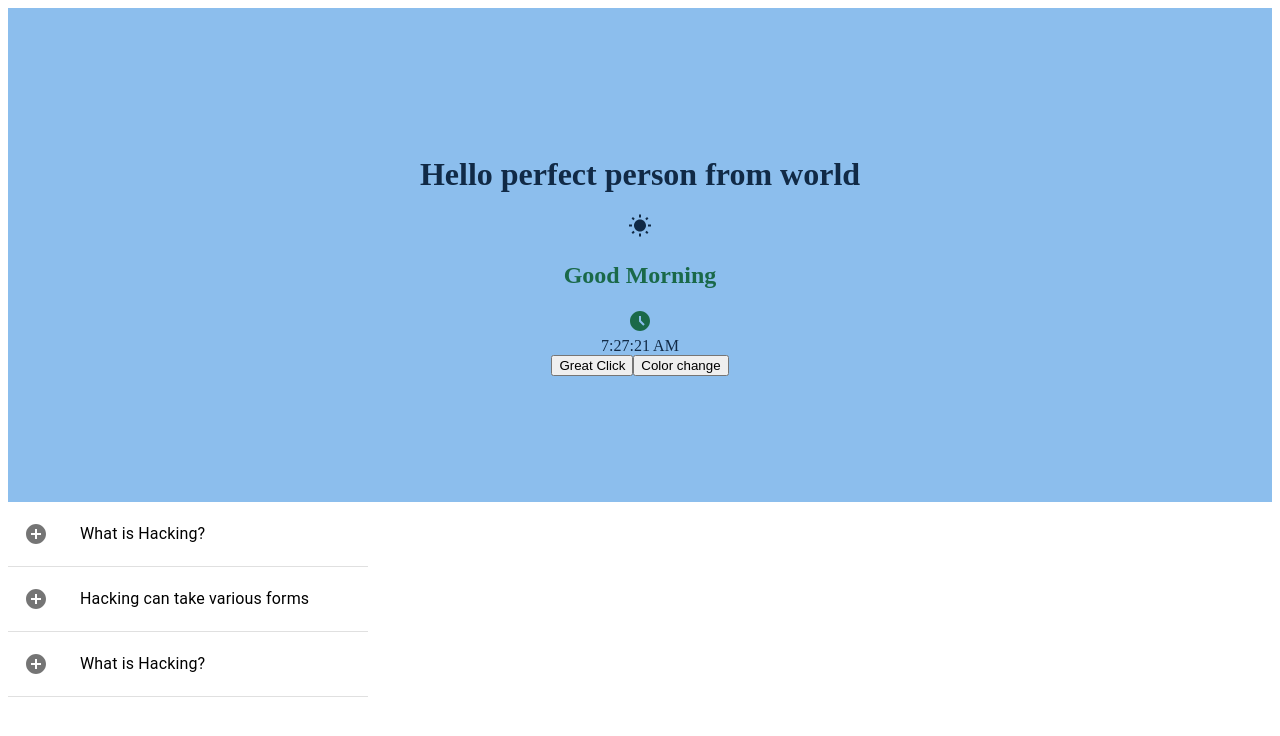
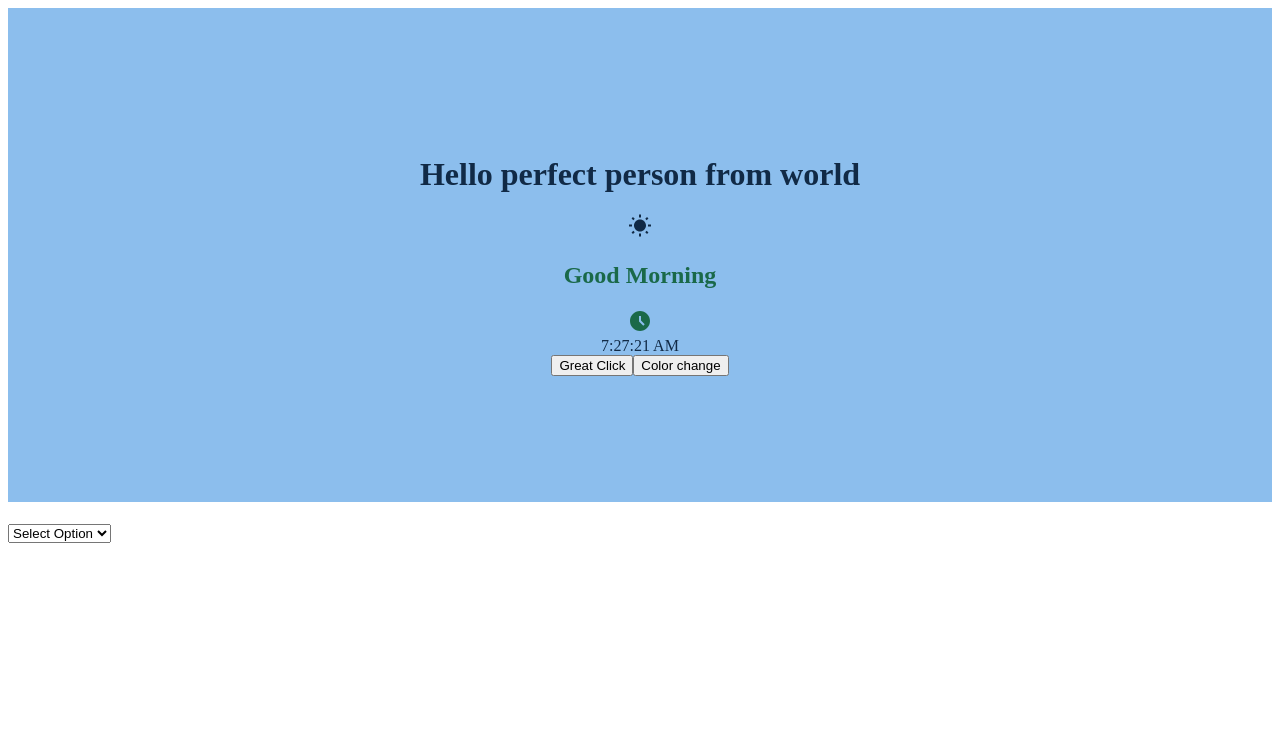
Before and after one commit to Rhydham14/react-project, a React (Create React App) app: page / in a window 1280 px wide. Shown: the top 736 px of the page. Built offline with nearby package versions, Linux system fonts and the light colour scheme.

Commit message:
Api component  added

```diff
--- a/package.json
+++ b/package.json
@@ -10,6 +10,7 @@
     "@testing-library/jest-dom": "^5.17.0",
     "@testing-library/react": "^13.4.0",
     "@testing-library/user-event": "^13.5.0",
+    "axios": "^1.6.7",
     "react": "^18.2.0",
     "react-dom": "^18.2.0",
     "react-scripts": "5.0.1",
--- /dev/null
+++ b/src/Api.jsx
@@ -0,0 +1,44 @@
+import React, { useEffect, useState } from "react";
+import axios from "axios";
+
+const Api = () => {
+  const [num, setNum] = useState();
+  const [name, setName] = useState();
+
+
+  useEffect(() => {
+    async function getData() {
+      if (num) {
+        try {
+          const res = await axios.get(`https://pokeapi.co/api/v2/pokemon/${num}`);
+          setName(res.data.name); // Assuming you want to log the data from the API response
+        } catch (error) {
+          console.error("Error fetching data:", error);
+        }
+      }
+    }
+    getData();
+  });
+
+  const handleChange = (event) => {
+    setNum(event.target.value);
+  };
+
+  return (
+    <>
+      <h1>{num}</h1>
+      <h2>{name}</h2>
+      <select
+        value={num}
+        onChange={handleChange} // Changed from onClick to onChange
+      >
+        <option>Select Option</option>
+        <option value="1">1</option>
+        <option value="2">2</option>
+        <option value="3">3</option>
+      </select>
+    </>
+  );
+};
+
+export default Api;
--- a/src/App.jsx
+++ b/src/App.jsx
@@ -6,7 +6,8 @@ import Body from "./Body";
 // import Form from "./Form";
 // import Login from "./Login";
 // import Todo from "./Todo";
-import Accordion from "./Accordion";
+// import Accordion from "./Accordion";
+import Api from "./Api";
 
 const App = ()=>{
     return(
@@ -18,7 +19,8 @@ const App = ()=>{
             {/* <Form/> */}
             {/* <Login/> */}
             {/* <Todo/> */}
-            <Accordion/>
+            {/* <Accordion/> */}
+            <Api/>
         </>
     );
 }
```
Also changed, not shown: 1 other file (tests, documents, lock files or other folders).
